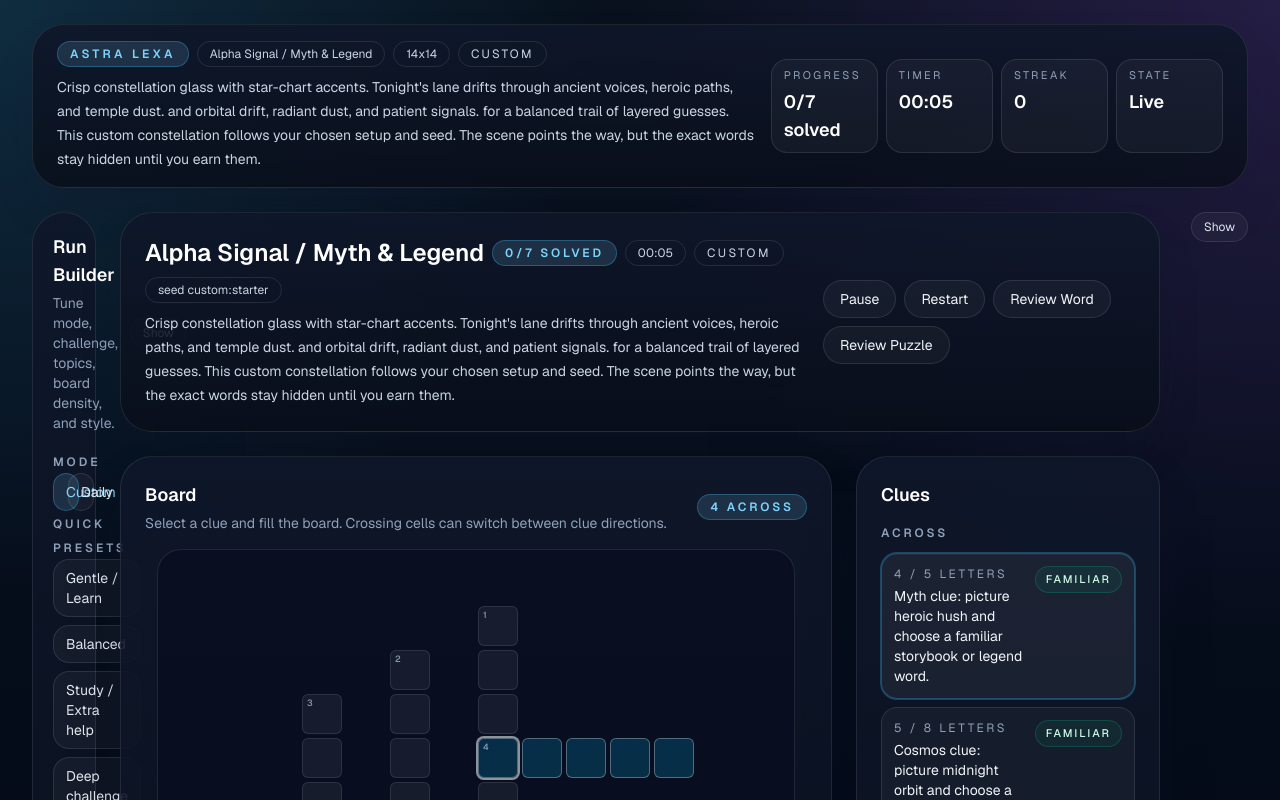
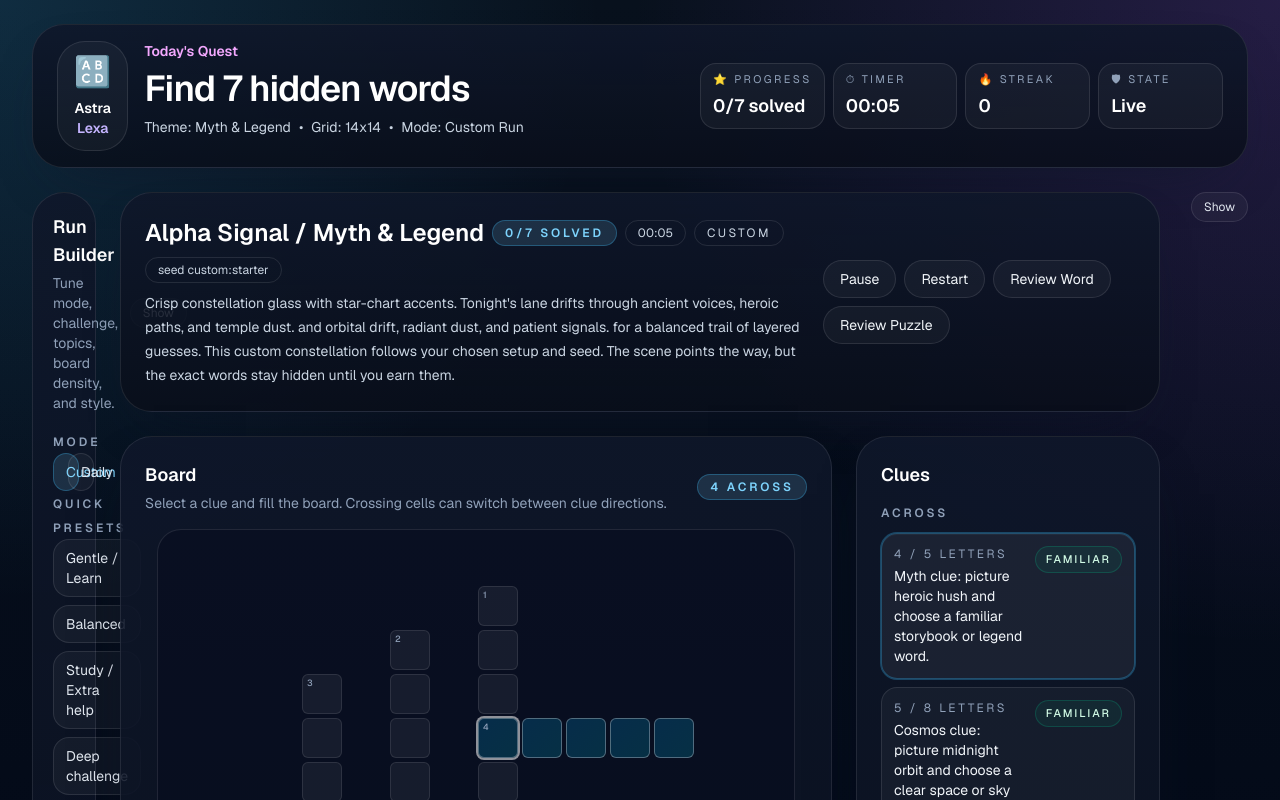
Before and after one commit to dmoliveira/ai-word-puzzle, a Next.js app: page / in a window 1280 px wide. Shown: the top 800 px of the page. Built offline with nearby package versions, Linux system fonts and the light colour scheme.

Commit message:
Align header closer to quest layout

```diff
--- a/app/components/word-puzzle-studio.tsx
+++ b/app/components/word-puzzle-studio.tsx
@@ -1022,31 +1022,40 @@ export function WordPuzzleStudio() {
     <main className={`scroll-shell ${theme.className} min-h-screen px-4 py-6 sm:px-6 lg:px-8`}>
       <div className="mx-auto flex w-full max-w-[96rem] flex-col gap-6">
         <section className="glass-card overflow-hidden rounded-[2rem] px-5 py-4 sm:px-6">
-          <div className="flex flex-col gap-4 lg:flex-row lg:items-center lg:justify-between">
-            <div className="space-y-2">
-              <div className="flex flex-wrap items-center gap-2">
-                <span className="accent-chip inline-flex rounded-full px-3 py-1 text-xs font-semibold uppercase tracking-[0.28em]">Astra Lexa</span>
-                <span className="rounded-full border border-white/10 px-3 py-1 text-xs text-slate-300">{state.run.title}</span>
-                <span className="rounded-full border border-white/10 px-3 py-1 text-xs text-slate-300">{state.run.board.size}x{state.run.board.size}</span>
-                <span className="rounded-full border border-white/10 px-3 py-1 text-xs uppercase tracking-[0.18em] text-slate-300">{state.run.options.mode}</span>
-              </div>
-              <p className="max-w-3xl text-sm leading-6 text-slate-300">{state.run.blurb}</p>
+          <div className="flex flex-col gap-5 lg:flex-row lg:items-center lg:justify-between">
+            <div className="flex items-start gap-4">
+              <div className="hidden rounded-[1.75rem] border border-white/10 bg-white/4 px-4 py-3 text-center xl:block">
+                <div className="text-3xl">🔠</div>
+                <div className="mt-2 text-sm font-semibold text-white">Astra</div>
+                <div className="text-sm font-semibold text-violet-300">Lexa</div>
+              </div>
+              <div className="space-y-2">
+                <div className="text-sm font-semibold text-fuchsia-300">Today&apos;s Quest</div>
+                <h1 className="text-3xl font-semibold tracking-tight text-white sm:text-4xl">Find {state.run.words.length} hidden words</h1>
+                <div className="flex flex-wrap gap-2 text-sm text-slate-300">
+                  <span>Theme: {state.run.words[0]?.topicLabel ?? "Mixed"}</span>
+                  <span>•</span>
+                  <span>Grid: {state.run.board.size}x{state.run.board.size}</span>
+                  <span>•</span>
+                  <span>Mode: {state.run.options.mode === "daily" ? "Daily Spark" : "Custom Run"}</span>
+                </div>
+              </div>
             </div>
-            <div className="grid gap-2 text-sm text-slate-200 sm:grid-cols-4 lg:min-w-[26rem]">
+            <div className="grid gap-2 text-sm text-slate-200 sm:grid-cols-4 lg:min-w-[30rem]">
               <div className="rounded-2xl border border-white/10 bg-white/4 px-3 py-2">
-                <div className="text-[11px] uppercase tracking-[0.22em] text-slate-400">Progress</div>
+                <div className="text-[11px] uppercase tracking-[0.22em] text-slate-400">⭐ Progress</div>
                 <div className="mt-1 text-lg font-semibold text-white">{progressLabel}</div>
               </div>
               <div className="rounded-2xl border border-white/10 bg-white/4 px-3 py-2">
-                <div className="text-[11px] uppercase tracking-[0.22em] text-slate-400">Timer</div>
+                <div className="text-[11px] uppercase tracking-[0.22em] text-slate-400">⏱ Timer</div>
                 <div className="mt-1 text-lg font-semibold text-white">{formatElapsed(state.elapsedMs)}</div>
               </div>
               <div className="rounded-2xl border border-white/10 bg-white/4 px-3 py-2">
-                <div className="text-[11px] uppercase tracking-[0.22em] text-slate-400">Streak</div>
+                <div className="text-[11px] uppercase tracking-[0.22em] text-slate-400">🔥 Streak</div>
                 <div className="mt-1 text-lg font-semibold text-white">{progress.streak}</div>
               </div>
               <div className="rounded-2xl border border-white/10 bg-white/4 px-3 py-2">
-                <div className="text-[11px] uppercase tracking-[0.22em] text-slate-400">State</div>
+                <div className="text-[11px] uppercase tracking-[0.22em] text-slate-400">🛡 State</div>
                 <div className="mt-1 text-lg font-semibold text-white">{finished ? "Done" : state.paused ? "Paused" : "Live"}</div>
               </div>
             </div>
```
Also changed, not shown: 1 other file (tests, documents, lock files or other folders).
